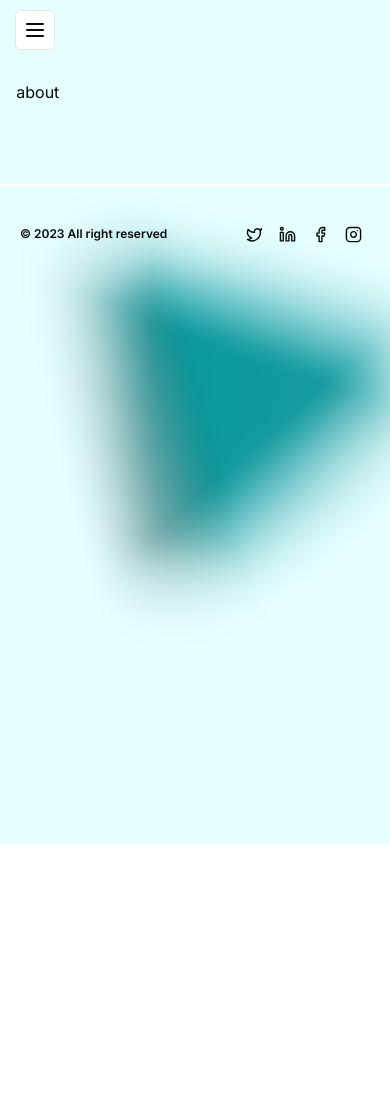
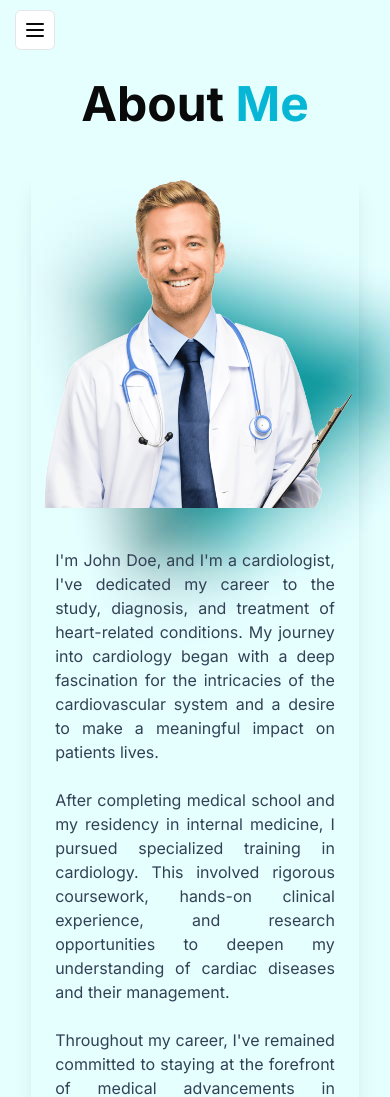
Before and after one commit to Sayed-Rafiul-Islam/doctor-front, a Next.js app: page /about in a window 390 px wide. Shown: the top 1097 px of the page. Before the commit the page ends 844 px from the top, so only its background shows below. Built offline with nearby package versions, Linux system fonts and the light colour scheme.

Commit message:
about me

```diff
--- /dev/null
+++ b/app/(routes)/about/about.css
@@ -0,0 +1,35 @@
+.doc-container {
+    width: 50%;
+    height: 500px;
+}
+
+@media (max-width: 1025px) {
+    .doc-container {
+        width: 100%;
+        height: 800px;
+    }
+}
+@media (max-width: 900px) {
+    .doc-container {
+        width: 100%;
+        height: 600px;
+    }
+}
+@media (max-width: 680px) {
+    .doc-container {
+        width: 100%;
+        height: 440px;
+    }
+}
+@media (max-width: 480px) {
+    .doc-container {
+        width: 100%;
+        height: 340px;
+    }
+}
+@media (max-width: 380px) {
+    .doc-container {
+        width: 100%;
+        height: 240px;
+    }
+}
--- a/app/(routes)/about/page.tsx
+++ b/app/(routes)/about/page.tsx
@@ -1,7 +1,45 @@
+import Image from "next/image";
+import doc from '@/images/doc.png'
+import './about.css'
+
 const About = () => {
     return (
         <div>
-            about
+            <h1 className="text-5xl font-bold text-center lg:mt-20 mb-10">About <span className="text-primary">Me</span></h1>
+            <div className="w-11/12 mx-auto shadow-xl rounded-xl overflow-hidden flex lg:flex-row flex-col-reverse items-center">
+                <div className="doc-text lg:w-1/2 w-full text-justify px-6 py-10">
+                    <p className="text-slate-700">
+                        I&apos;m John Doe, and I&apos;m a cardiologist, I&apos;ve dedicated my career to the study, diagnosis, and treatment
+                        of heart-related conditions. My journey into cardiology began with a deep fascination for the
+                        intricacies of the cardiovascular system and a desire to make a meaningful impact on patients lives.
+                        <br />
+                        <br />
+                        After completing medical school and my residency in internal medicine, I pursued specialized
+                        training in cardiology. This involved rigorous coursework, hands-on clinical experience, and
+                        research opportunities to deepen my understanding of cardiac diseases and their management.
+                        <br />
+                        <br />
+                        Throughout my career, I&apos;ve remained committed to staying at the forefront of medical advancements
+                        in cardiology. Whether it&apos;s adopting innovative diagnostic techniques, staying updated on the
+                        latest treatment modalities, or actively participating in clinical trials, I strive to provide
+                        my patients with the best possible care.
+                        <br />
+                        <br />
+                        In addition to my clinical work, I also value patient education and empowerment. I believe in
+                        fostering open communication with my patients, ensuring they understand their condition and
+                        treatment options. By empowering them with knowledge, I aim to help them make informed
+                        decisions about their cardiac health and lifestyle.
+                        <br />
+                        <br />
+                        Ultimately, as a cardiologist, my goal is to not only treat cardiac diseases but also to promote
+                        heart health and prevent future complications. I am dedicated to helping my patients lead
+                        fulfilling lives with healthy hearts.
+                    </p>
+                </div>
+                <div className='doc-container relative mx-auto'>
+                    <Image fill src={doc} alt='doc' />
+                </div>
+            </div>
         </div>
      );
 }
--- a/components/Welcome.tsx
+++ b/components/Welcome.tsx
@@ -13,7 +13,7 @@ const Welcome = () => {
             <div className='absolute welcome-text'>
               <div className='w-2/3'>
                 <h1 className='text-6xl doc-talk '>
-                  Im doctor <br /><b className='text-primary'>John Doe</b>
+                  I&apos;m doctor <br /><b className='text-primary'>John Doe</b>
                 </h1>
                 <p className='text-sm text-justify mt-6 mb-5'>I give all clients of my center a 30 percent discount on the vaccine against covid 19.</p>
                 <div onClick={()=>router.push('/about')}>
--- a/components/welcome.css
+++ b/components/welcome.css
@@ -11,7 +11,7 @@
     position: relative;
     border-radius: 50px;
 }
-/* lg:w-[1000px] lg:h-[900px] md:w-[700px] md:h-[800px] w-[600px] h-[600px] */
+
 .doc-container {
     width: 1000px;
     height: 1000px;
```
